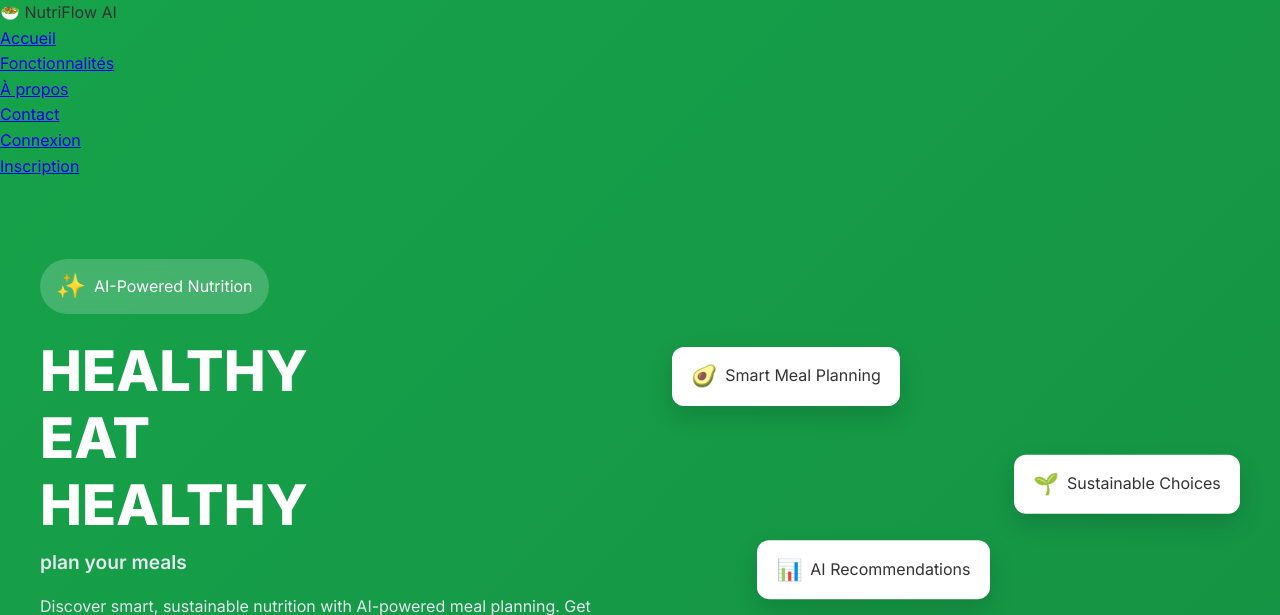
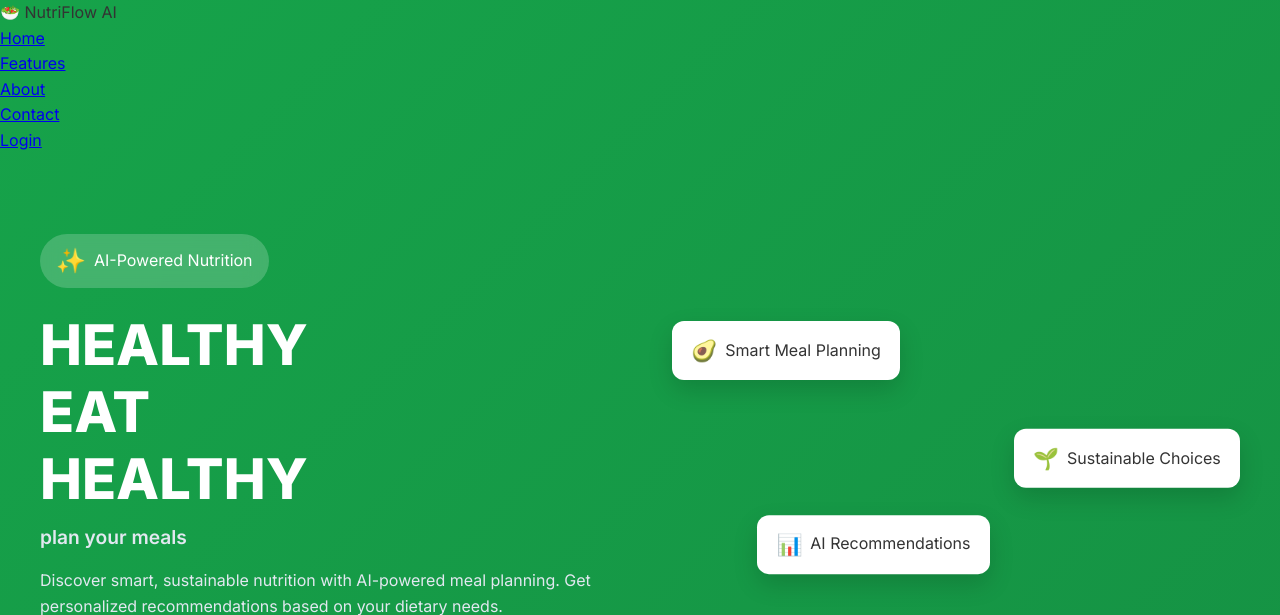
Before and after one commit to sinda15960/Esprit-PI-2A29-2526-AlimentationDurable, a PHP site: page / in a window 1280 px wide. Shown: the top 615 px of the page. Run offline with PHP 8.4, Linux system fonts and the light colour scheme.

Commit message:
Update layout.php

```diff
--- a/projet2A/views/front/layout.php
+++ b/projet2A/views/front/layout.php
@@ -15,19 +15,18 @@
                 <span class="logo-text">NutriFlow AI</span>
             </div>
             <ul class="nav-menu">
-                <li><a href="index.php?action=home">Accueil</a></li>
-                <li><a href="#">Fonctionnalités</a></li>
-                <li><a href="#">À propos</a></li>
-                <li><a href="#">Contact</a></li>
+                <li><a href="index.php?action=home">Home</a></li>
+                <li><a href="index.php?action=home#features-section">Features</a></li>
+                <li><a href="index.php?action=home#footer">About</a></li>
+                <li><a href="index.php?action=home#footer">Contact</a></li>
                 <?php if(isset($_SESSION['user_id'])): ?>
                     <?php if(isset($_SESSION['role']) && $_SESSION['role'] == 'admin'): ?>
                         <li><a href="index.php?action=admin_dashboard" class="nav-btn admin">Dashboard</a></li>
                     <?php endif; ?>
                     <li><a href="index.php?action=profile" class="nav-btn">Profile</a></li>
-                    <li><a href="index.php?action=logout" class="nav-btn logout">Déconnexion</a></li>
+                    <li><a href="index.php?action=logout" class="nav-btn logout">Logout</a></li>
                 <?php else: ?>
-                    <li><a href="index.php?action=login" class="nav-btn">Connexion</a></li>
-                    <li><a href="index.php?action=register" class="nav-btn signup">Inscription</a></li>
+                    <li><a href="index.php?action=login" class="nav-btn">Login</a></li>
                 <?php endif; ?>
             </ul>
         </div>
@@ -37,10 +36,10 @@
         <?php echo $content; ?>
     </main>
 
-    <footer>
+    <footer id="footer">
         <div class="footer-content">
             <p>www.nutriflowai.com | +123456789</p>
-            <p>&copy; 2024 NutriFlow AI. Tous droits réservés.</p>
+            <p>&copy; 2024 NutriFlow AI. All rights reserved.</p>
         </div>
     </footer>
 
```
